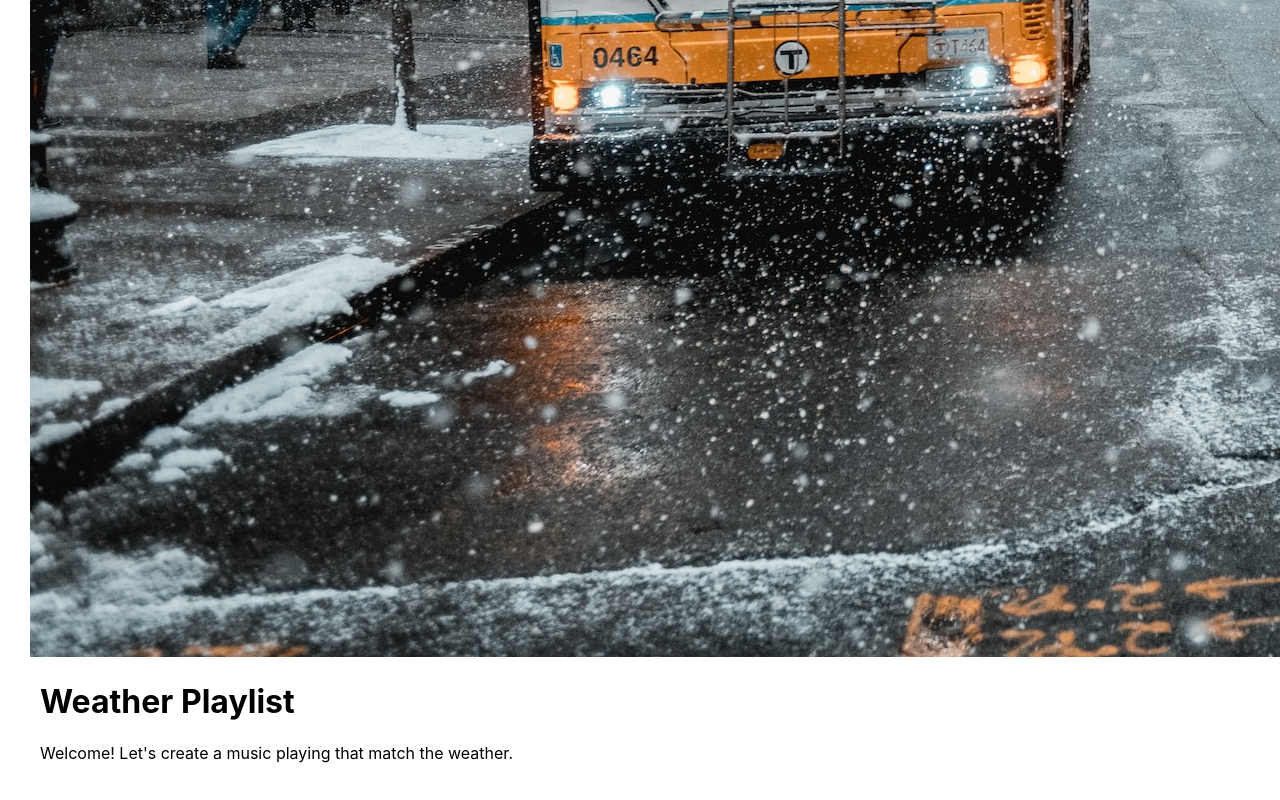
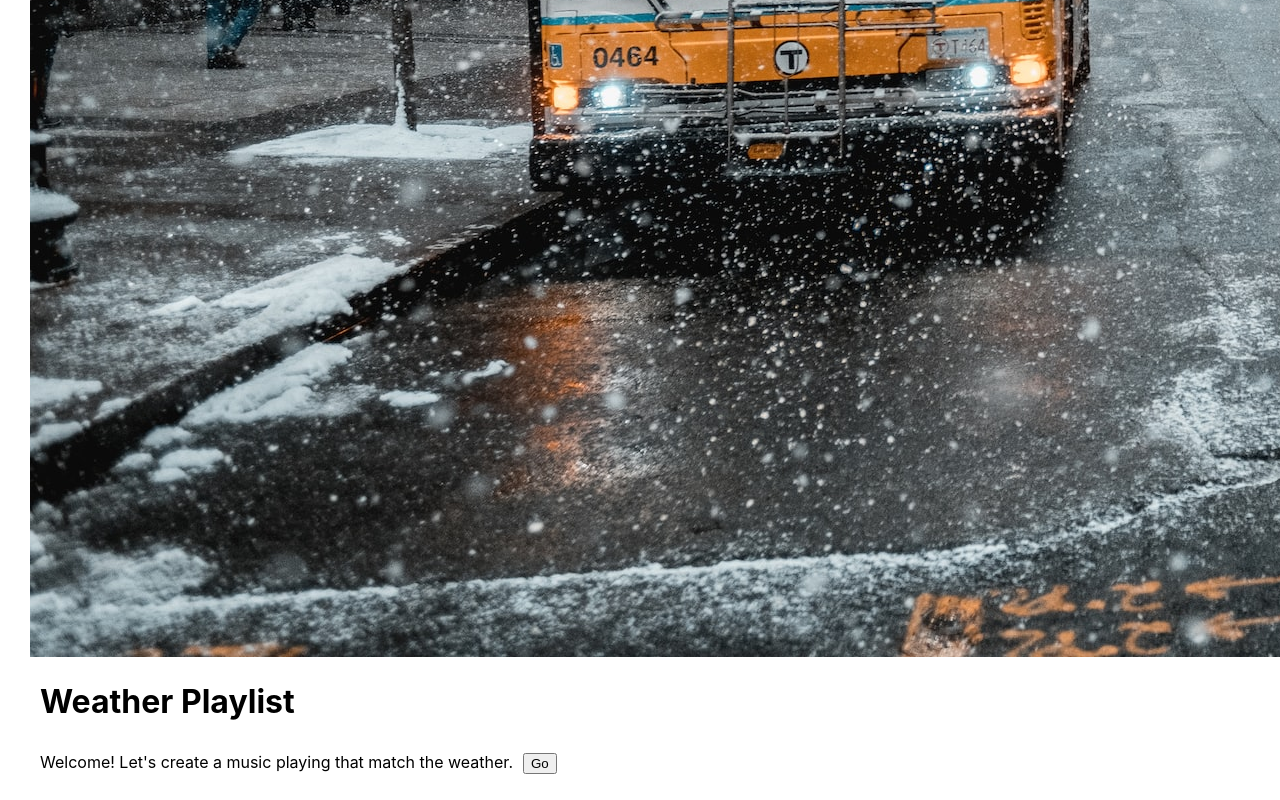
Before and after one commit to kwannieng/weather-playlist-2, a React (Create React App) app: page / in a window 1280 px wide. Shown: the part 953-1753 px from the top of the page. Before the commit the page ends 1732 px from the top, so only its background shows below. Built offline with nearby package versions, Linux system fonts and the light colour scheme.

Commit message:
added button link at home page

```diff
--- a/src/pages/home.js
+++ b/src/pages/home.js
@@ -1,5 +1,6 @@
 import React from "react";
 import hero from "../assets/images/hero1.jpg";
+import { Link } from "react-router-dom";
 
 const Home = () =>{
 return <div>
@@ -11,7 +12,11 @@
     <div>
         <p>
            Welcome! Let's create a music playing that match the weather.
+           <Link to="Login">
+           <button>Go</button>
+           </Link>
         </p>
+
     </div>
 </div>
 }
```
